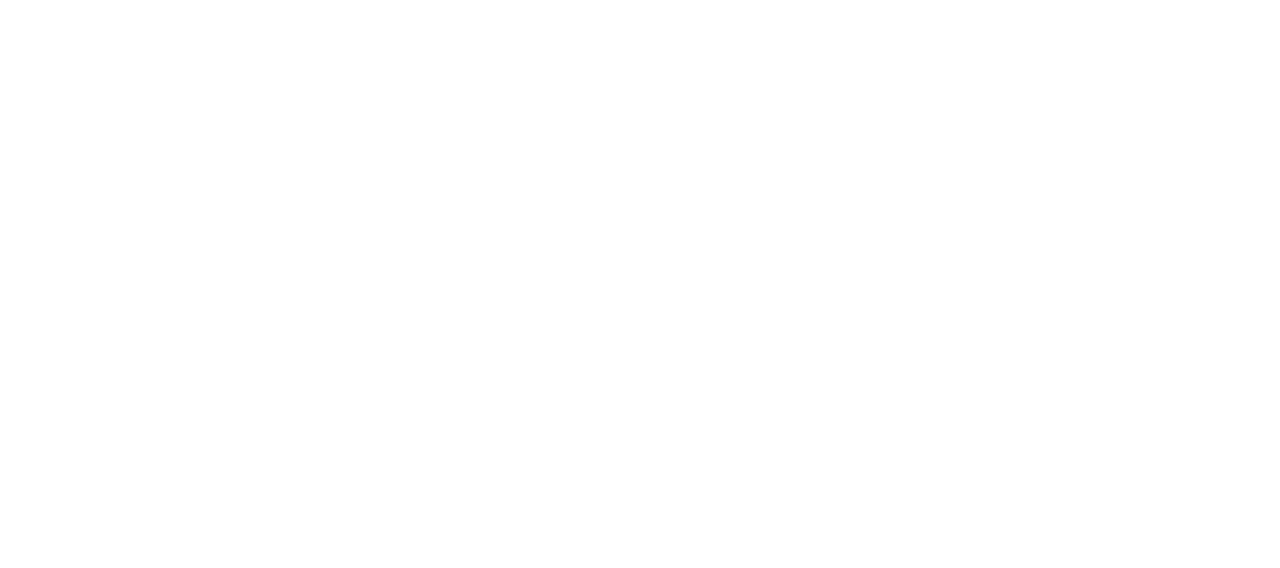
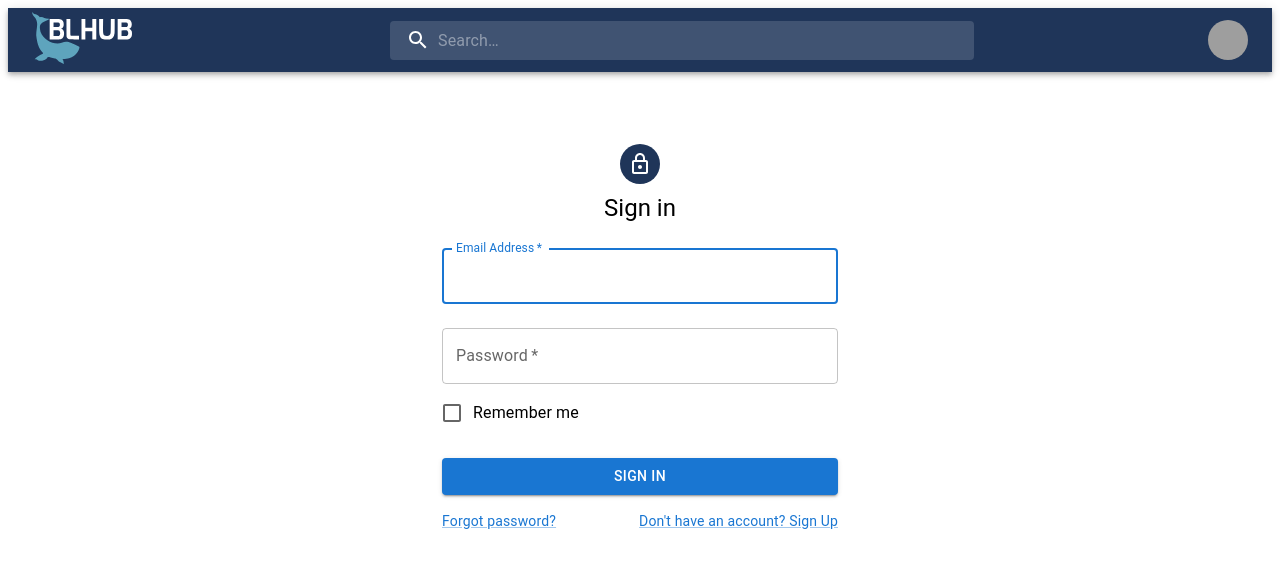
Before and after one commit to valdemarbang/website, a React (Vite) app: page /website/login in a window 1280 px wide. Before the commit this address had no page. Shown: the top 568 px of the page. Built offline with nearby package versions, Linux system fonts and the light colour scheme; grey boxes are pictures that could not be loaded.

Commit message:
Added a login page and component

```diff
--- /dev/null
+++ b/src/components/Login.tsx
@@ -0,0 +1,146 @@
+import Container from "@mui/material/Container";
+import Box from "@mui/material/Box";
+import Avatar from "@mui/material/Avatar";
+import LockOutlinedIcon from "@mui/icons-material/LockOutlined";
+import Typography from "@mui/material/Typography";
+import { Grid } from "@mui/material";
+import Button from "@mui/material/Button";
+import Link from "@mui/material/Link";
+import TextField from "@mui/material/TextField";
+import FormControlLabel from "@mui/material/FormControlLabel";
+import Checkbox from "@mui/material/Checkbox";
+import React, { useState } from "react";
+
+function Login() {
+  // All the error messages are stored in state, so we can display them in the form
+  const [emailError, setEmailError] = useState("");
+  const [passwordError, setPasswordError] = useState("");
+
+  // Handle submit button press
+  const handleSubmit = async (event: React.FormEvent<HTMLFormElement>) => {
+    event.preventDefault();
+    const data = new FormData(event.currentTarget);
+
+    // Get form data, if not available set to empty string
+    const email = (data.get("email") || "") as string;
+    const password = (data.get("password") || "") as string;
+
+    // Reset all errors before validation
+    setEmailError("");
+    setPasswordError("");
+
+    // Simple form validation
+    let hasErrors = false; // shitty way of doing this, but it works
+
+    if (!/^[\w-]+(\.[\w-]+)*@([\w-]+\.)+[a-zA-Z]{2,7}$/.test(email)) {
+      setEmailError("Please enter a valid email address");
+      hasErrors = true;
+    }
+
+    if (password.length < 6) {
+      setPasswordError("Password must be at least 6 characters long");
+      hasErrors = true;
+    }
+
+    if (hasErrors) {
+      return;
+    }
+
+    // Request to server
+    const response = await fetch("http://localhost:8080/login", {
+      method: "POST",
+      headers: {
+        "Content-Type": "application/json",
+      },
+      body: JSON.stringify({ email, password }),
+    });
+
+    // Handle response from server, maybe some errors was missed
+    const responseData = await response.json();
+    if (!response.ok) {
+      if (responseData.emailError) {
+        setEmailError(responseData.emailError);
+      }
+      if (responseData.passwordError) {
+        setPasswordError(responseData.passwordError);
+      }
+    }
+    // sucessful login
+    else {
+      window.localStorage.setItem("successMsg", responseData.successMsg); // Store the success message
+      window.location.href = "/"; // Redirect to the next page
+    }
+  };
+
+  return (
+    <Container component="main" maxWidth="xs">
+      <Box
+        sx={{
+          marginTop: 8,
+          display: "flex",
+          flexDirection: "column",
+          alignItems: "center",
+        }}
+      >
+        <Avatar sx={{ m: 1, bgcolor: "#1F3559" }}>
+          <LockOutlinedIcon />
+        </Avatar>
+        <Typography component="h1" variant="h5">
+          Sign in
+        </Typography>
+        <Box component="form" onSubmit={handleSubmit} noValidate sx={{ mt: 1 }}>
+          <TextField
+            error={!!emailError} // If its not empty string, set error to true
+            helperText={emailError}
+            required
+            fullWidth
+            margin="normal"
+            id="email"
+            label="Email Address"
+            name="email"
+            autoComplete="email"
+            autoFocus
+          />
+          <TextField
+            error={!!passwordError} // If its not empty string, set error to true
+            helperText={passwordError}
+            required
+            fullWidth
+            margin="normal"
+            name="password"
+            label="Password"
+            type="password"
+            id="password"
+            autoComplete="new-password"
+          />
+          <FormControlLabel
+            control={<Checkbox value="remember" color="primary" />}
+            label="Remember me"
+          />
+          <Button
+            type="submit"
+            fullWidth
+            variant="contained"
+            sx={{ mt: 3, mb: 2 }}
+          >
+            Sign In
+          </Button>
+          <Grid container>
+            <Grid item xs>
+              <Link href="#" variant="body2">
+                Forgot password?
+              </Link>
+            </Grid>
+            <Grid item>
+              <Link href="/website/register" variant="body2">
+                {"Don't have an account? Sign Up"}
+              </Link>
+            </Grid>
+          </Grid>
+        </Box>
+      </Box>
+    </Container>
+  );
+}
+
+export default Login;
--- /dev/null
+++ b/src/pages/login.tsx
@@ -0,0 +1,13 @@
+import Login from "../components/Login.tsx";
+import RootPage from "./root.tsx";
+
+function LoginPage() {
+  return (
+    <>
+    <RootPage />
+    <Login />
+    </>
+  );
+}
+
+export default LoginPage;
--- a/src/routes/routes.tsx
+++ b/src/routes/routes.tsx
@@ -1,5 +1,6 @@
 import { BrowserRouter, Routes, Route } from "react-router-dom";
 import HomePage from "../pages/home.tsx";
+import LoginPage from "../pages/login.tsx";
 import RegisterPage from "../pages/register.tsx";
 
 function RoutesHandler() {
@@ -7,6 +8,7 @@ function RoutesHandler() {
     <BrowserRouter>
       <Routes>
         <Route path="/website" element={<HomePage />} />
+        <Route path="/website/login" element={<LoginPage />} />
         <Route path="/website/register" element={<RegisterPage />} />
       </Routes>
     </BrowserRouter>
```
